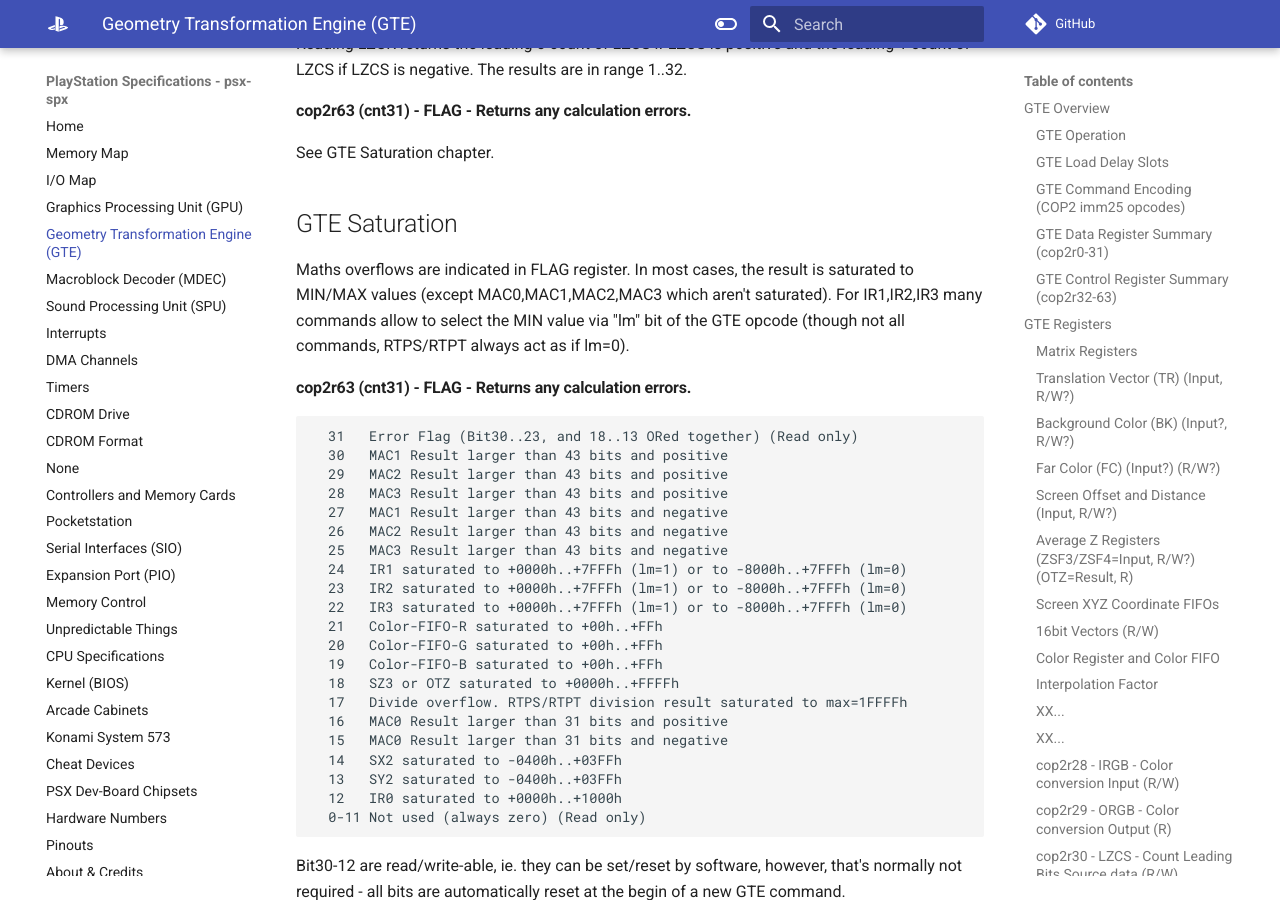
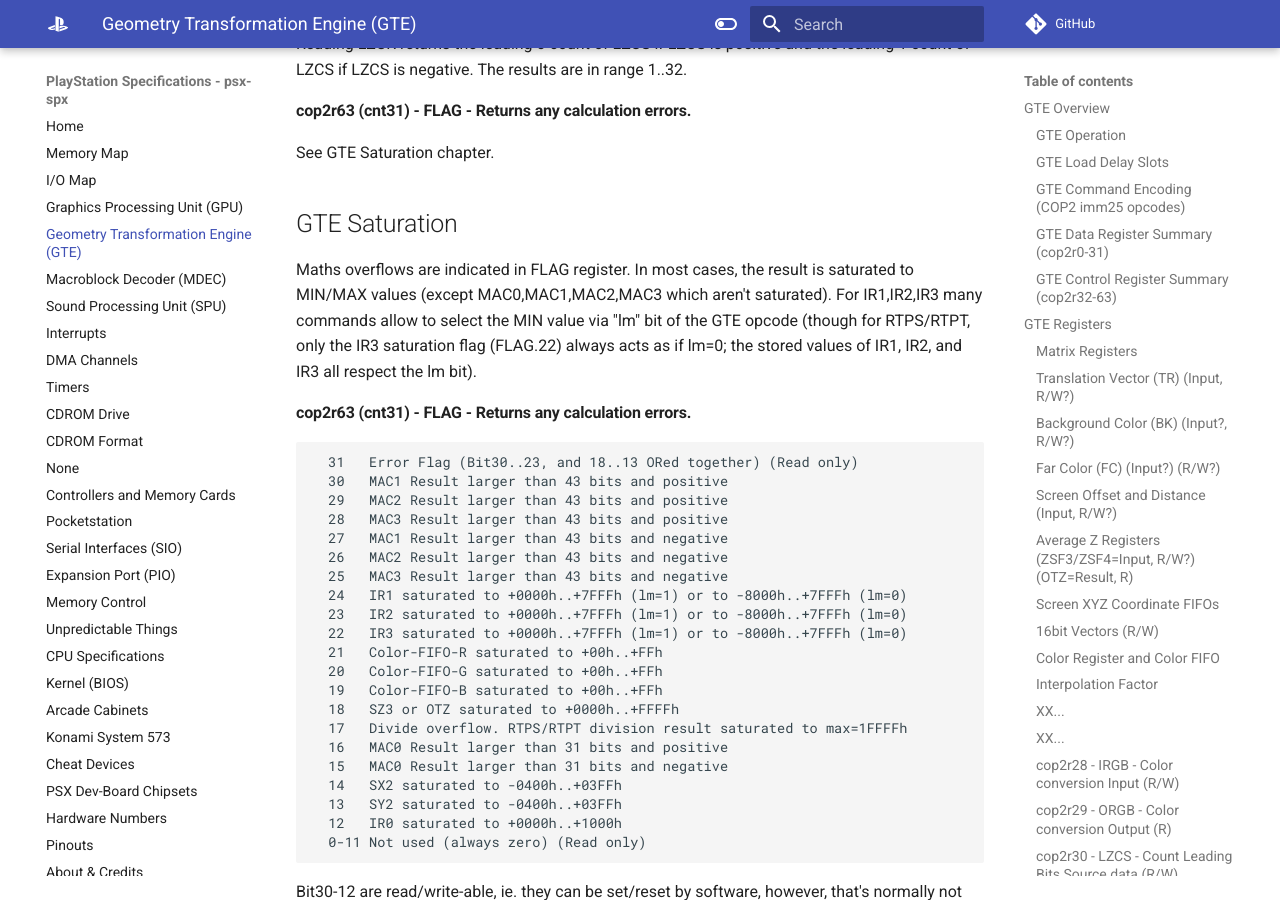
Before and after one commit to psx-spx/psx-spx.github.io, an MkDocs documentation site: the page built from docs/geometrytransformationenginegte.md, in a window 1280 px wide and 900 px high, scrolled down 5761 px. Built offline with MkDocs 1.6.1 and Material for MkDocs 9.7.7, drawn with Linux system fonts in a browser that asks for light colours; comment, search, counter and statistics services are not loaded; some of the changed text lies outside the part shown.

Commit message:
GTE: Add note about IR3 lm clamping in RTPS

````diff
--- a/docs/geometrytransformationenginegte.md
+++ b/docs/geometrytransformationenginegte.md
@@ -269,8 +269,9 @@
 Maths overflows are indicated in FLAG register. In most cases, the result is
 saturated to MIN/MAX values (except MAC0,MAC1,MAC2,MAC3 which aren't
 saturated). For IR1,IR2,IR3 many commands allow to select the MIN value via
-"lm" bit of the GTE opcode (though not all commands, RTPS/RTPT always act as if
-lm=0).<br/>
+"lm" bit of the GTE opcode (though for RTPS/RTPT, only the IR3 saturation flag
+(FLAG.22) always acts as if lm=0; the stored values of IR1, IR2, and IR3 all
+respect the lm bit).<br/>
 
 #### cop2r63 (cnt31) - FLAG - Returns any calculation errors.
 ```
@@ -429,10 +430,11 @@
 For "far plane clipping", one can use the SZ3 saturation flag (MaxZ=FFFFh), or
 the IR3 saturation flag (MaxZ=7FFFh) (eg. used by Wipeout 2097), or one can
 compare the SZ3 value with any desired MaxZ value by software.<br/>
-Note: The command does saturate IR1,IR2,IR3 to -8000h..+7FFFh (regardless of lm
-bit). When using RTP with sf=0, then the IR3 saturation flag (FLAG.22) gets set
-\<only\> if "MAC3 SAR 12" exceeds -8000h..+7FFFh (although IR3 is saturated
-when "MAC3" exceeds -8000h..+7FFFh).<br/>
+Note: IR1 and IR2 are saturated per the lm bit as normal. The IR3 saturation
+flag (FLAG.22) is always checked as if lm=0, while the stored IR3 is clamped
+from MAC3 per the actual lm bit. When using RTP with sf=0, FLAG.22 gets set
+\<only\> if "MAC3 SAR 12" exceeds -8000h..+7FFFh (although IR3 is set from
+MAC3 using the lm-dependent range).<br/>
 
 #### COP2 1400006h - 8 Cycles - NCLIP - Normal clipping
 ```
````
